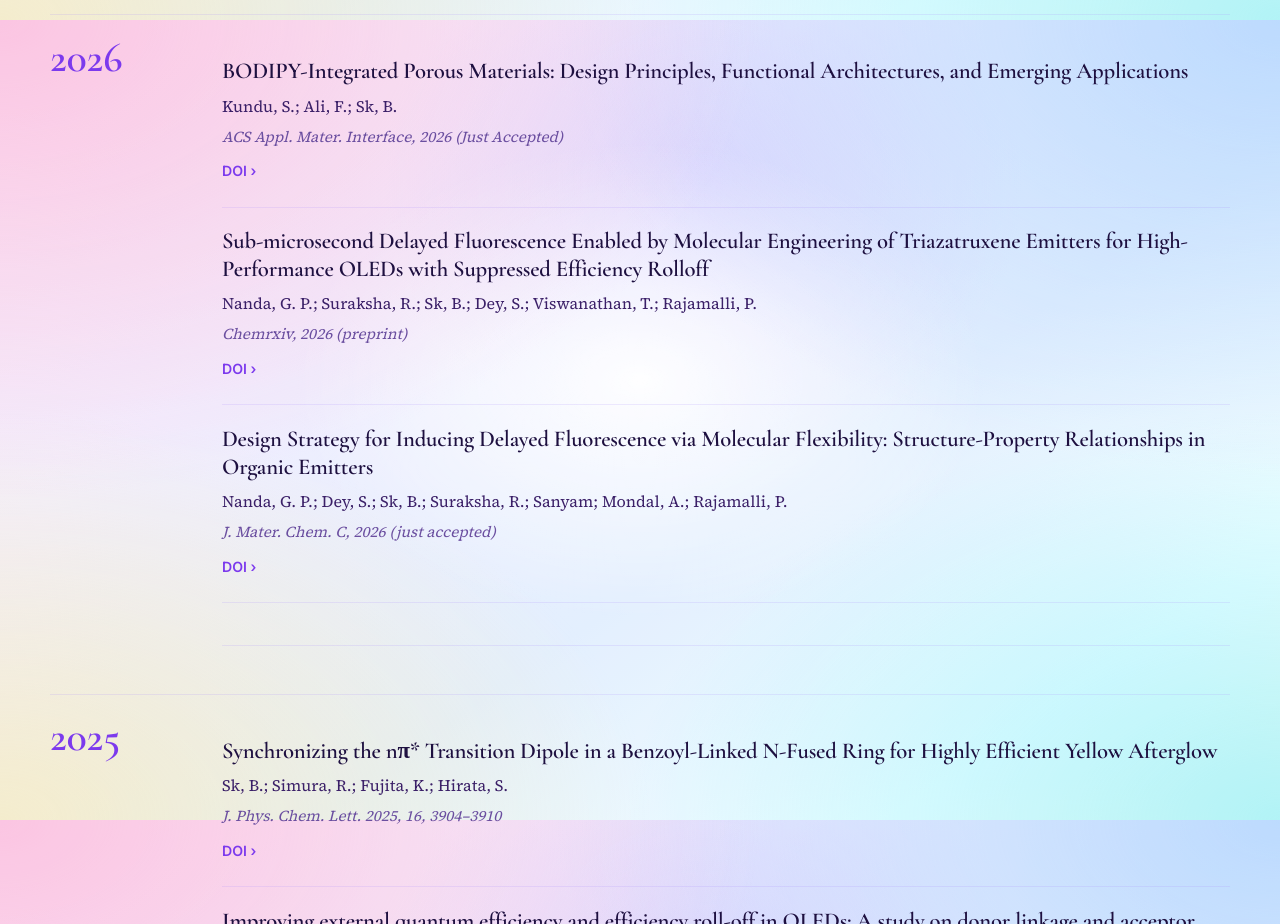
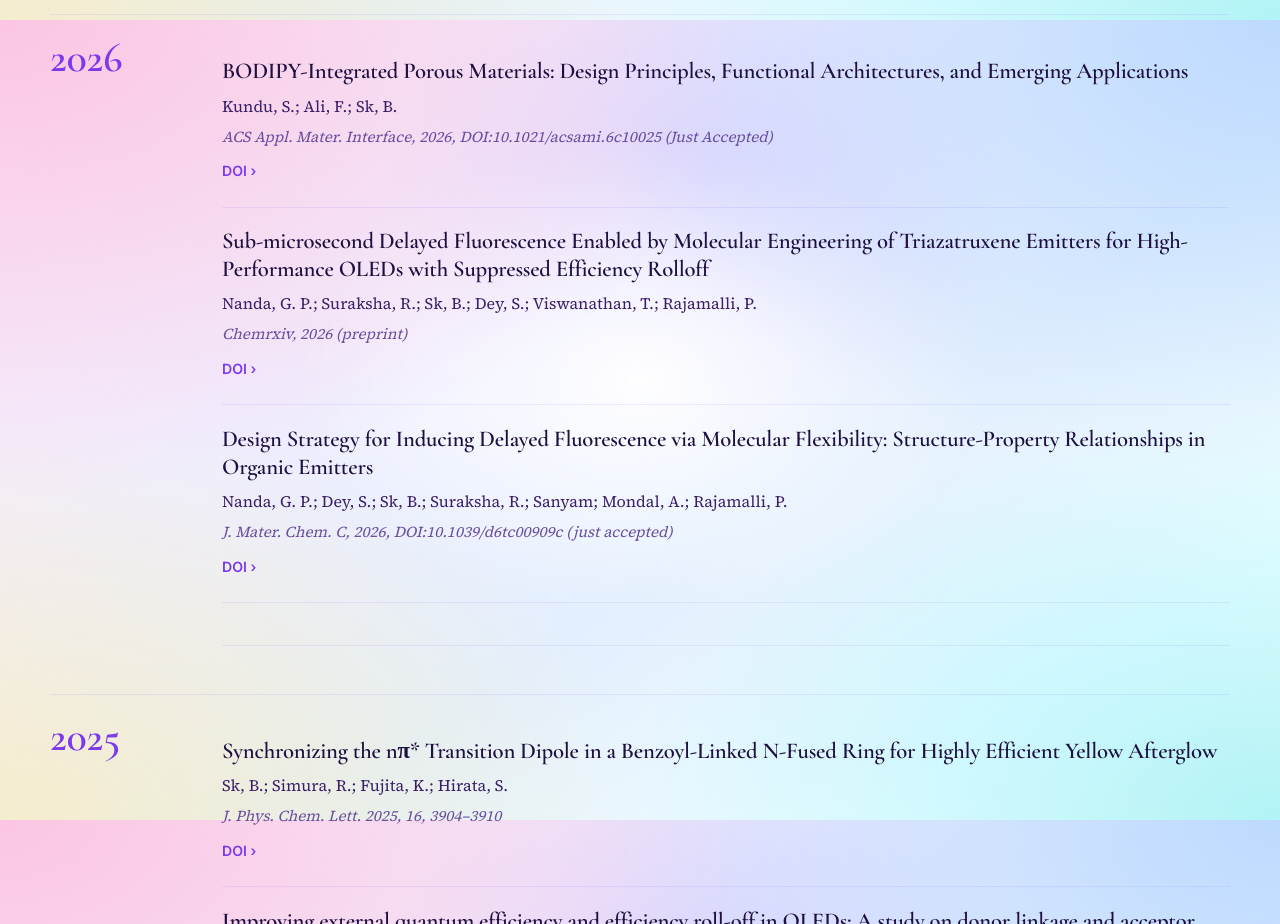
Before and after one commit to bahadursk/bahadursk.github.io, a plain HTML site: page publications.html in a window 1280 px wide. Shown: the part 780-1704 px from the top of the page. Drawn offline with nearby package versions, Linux system fonts and the light colour scheme.

Commit message:
Update publication details with DOIs and journal info

```diff
--- a/publications.html
+++ b/publications.html
@@ -50,8 +50,8 @@
           <ul class="pub-entries"><li class="pub-entry">
               <h3>BODIPY-Integrated Porous Materials: Design Principles, Functional Architectures, and Emerging Applications</h3>
               <p class="pub-authors">Kundu, S.;  Ali, F.;  Sk, B.</p>
-              <p class="pub-journal"> ACS Appl. Mater. Interface, 2026 (Just Accepted)</p>
-              <a class="pub-doi" href="https://pubs.acs.org/journal/aamick" target="_blank" rel="noreferrer">DOI &rsaquo;</a><!--
+              <p class="pub-journal"> ACS Appl. Mater. Interface, 2026, DOI:10.1021/acsami.6c10025 (Just Accepted)</p>
+              <a class="pub-doi" href="https://doi.org/10.1021/acsami.6c10025" target="_blank" rel="noreferrer">DOI &rsaquo;</a><!--
  <figure class="pub-toc-figure">
          <img alt="Design Strategy for Inducing Delayed Fluorescence via Molecular Flexibility: Structure-Property Relationships in Organic Emitters" src="assets/img/gallery-08.jpg"/>
          <figcaption>
@@ -67,7 +67,7 @@
             </li><li class="pub-entry">
           <h3>Design Strategy for Inducing Delayed Fluorescence via Molecular Flexibility: Structure-Property Relationships in Organic Emitters</h3>
               <p class="pub-authors">Nanda, G. P.;  Dey, S.;  Sk, B.;  Suraksha, R.;  Sanyam;  Mondal, A.; Rajamalli, P.</p>
-              <p class="pub-journal">J. Mater. Chem. C, 2026 (just accepted)</p>
+              <p class="pub-journal">J. Mater. Chem. C, 2026, DOI:10.1039/d6tc00909c (just accepted)</p>
               <a class="pub-doi" href="https://doi.org/10.1039/D6TC00909C" target="_blank" rel="noreferrer">DOI &rsaquo;</a>
             </li><li class="pub-entry">
             <!--     <h3>Deciphering carbon–sulfur rotational distribution in a crystalline host for enhanced red persistent organic phosphorescence</h3>
```
